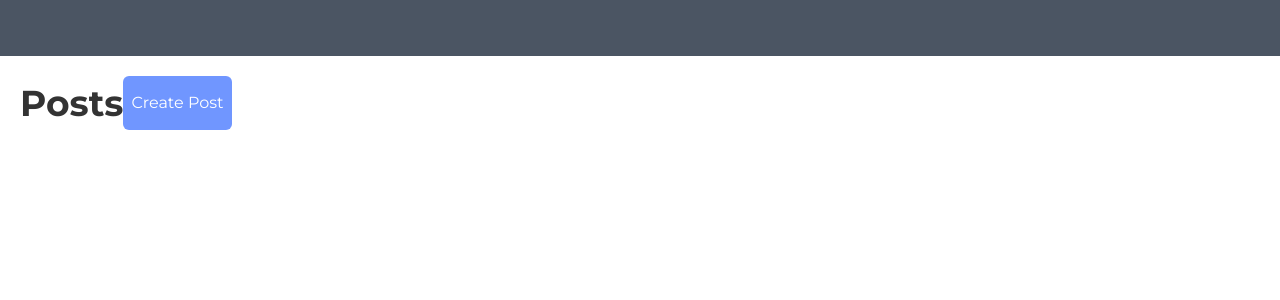
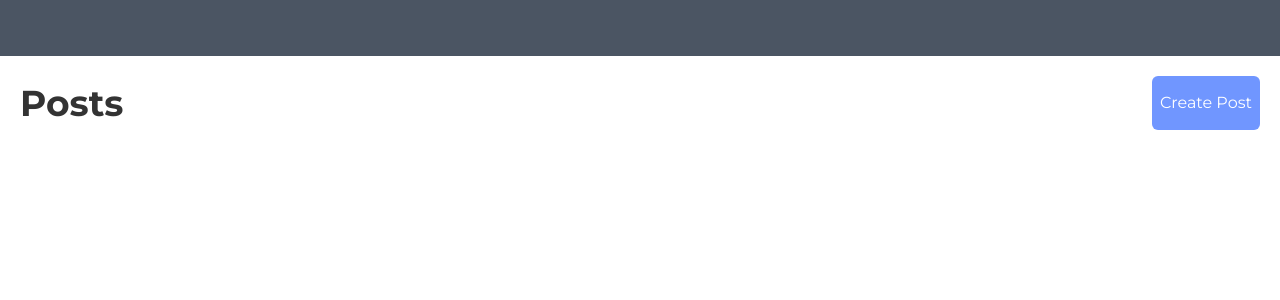
Before and after one commit to brunofrigeri/markdown-cms, a Next.js app: page / in a window 1280 px wide. Shown: the top 300 px of the page. Built offline with nearby package versions, Linux system fonts and the light colour scheme.

Commit message:
fix: fix flexbox wrong setup at the dashboard page

```diff
--- a/pages/index.tsx
+++ b/pages/index.tsx
@@ -13,7 +13,7 @@ interface IDashboardProps {
 const Dashboard = ({ posts = [] }: IDashboardProps) => {
   return (
     <Container className="overflow-y-auto bg-white mt-14">
-      <div className="p-5">
+      <div className="flex-1 p-5">
         <div className="flex flex-row justify-between mb-4">
           <h1 className="text-black">Posts</h1>
 
```
